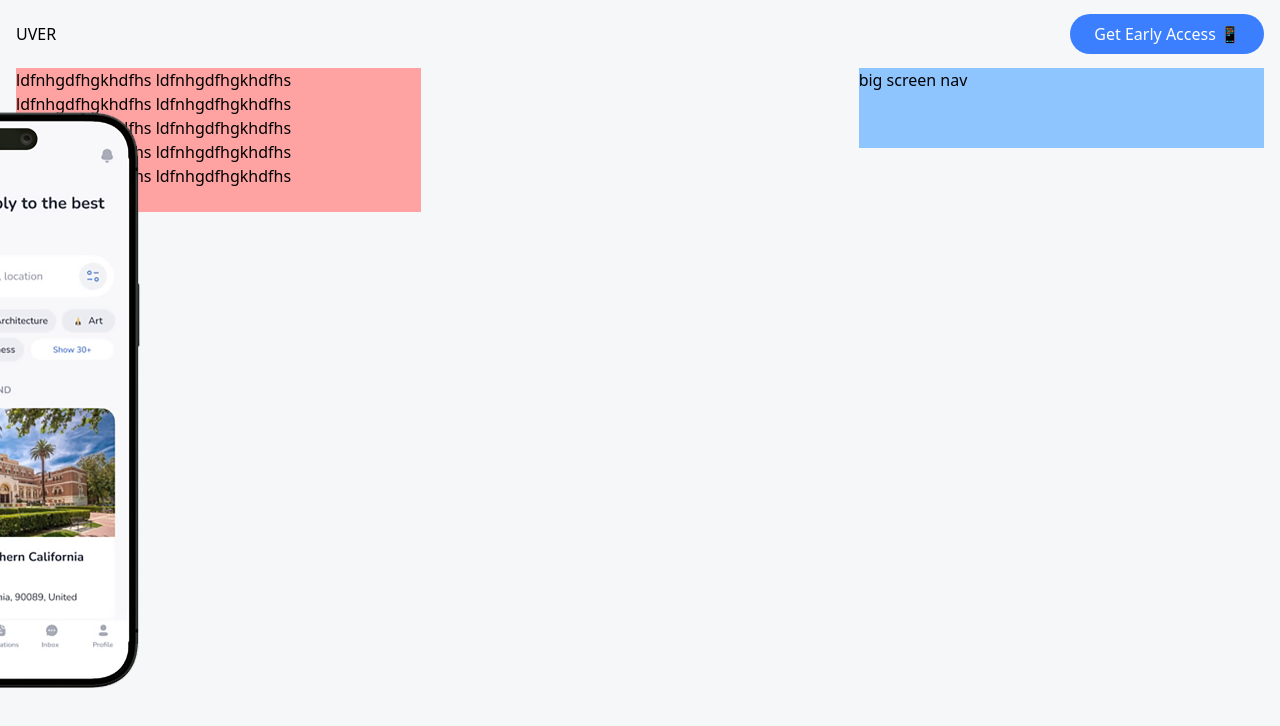
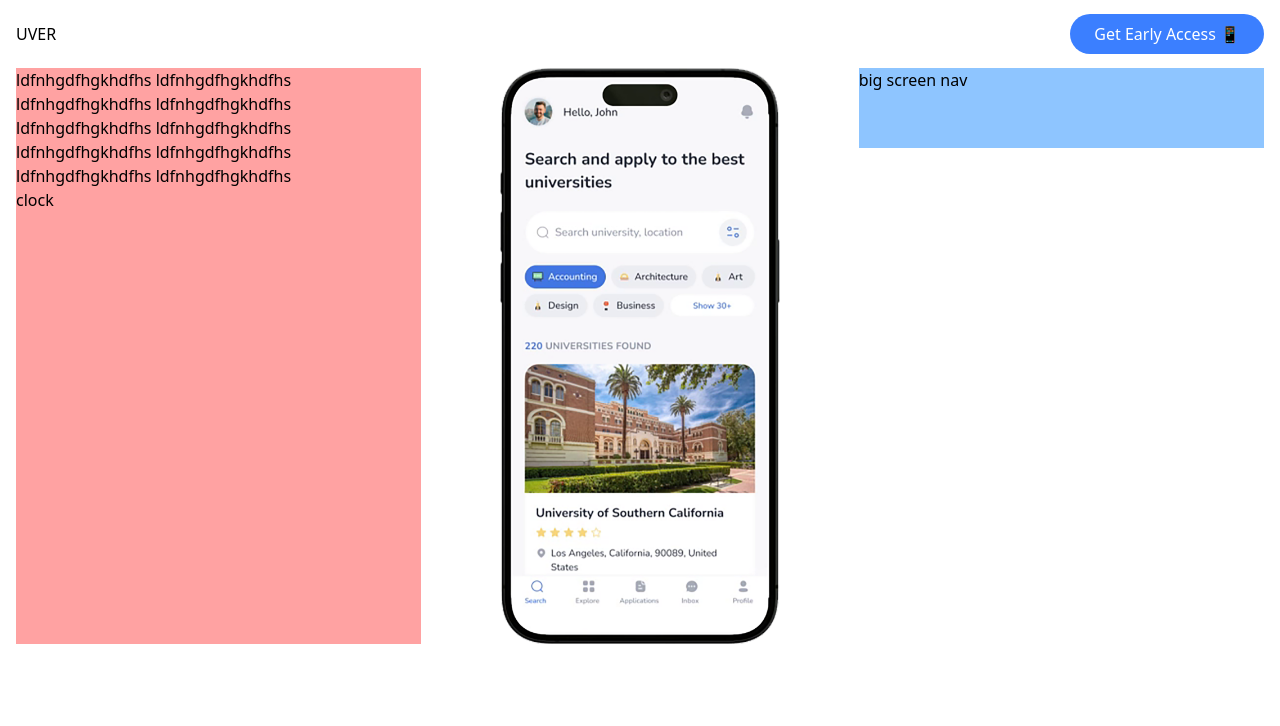
Before and after one commit to 98zam98/university_website, a React (Vite) app: page / in a window 1280 px wide. Shown: the top 726 px of the page. Built offline with nearby package versions, Linux system fonts and the light colour scheme.

Commit message:
applied some fixes

```diff
--- a/src/App.jsx
+++ b/src/App.jsx
@@ -29,6 +29,7 @@ export default function App() {
             <Ad />
           </Suspense>
         </ErrorBoundary>
+
         <ErrorBoundary>
           <Suspense fallback={<Loading />}>
             <AboutUs />
--- a/src/components/FolderShaped.jsx
+++ b/src/components/FolderShaped.jsx
@@ -12,7 +12,7 @@ const FolderShaped = ({ children, bgColor = null, borderColor = null }) => {
                 }}
             ></div>
             <div
-                className={` bg-cover bg-center rounded-4xl bg-${bgColor ?? (borderColor ?? defaultColor)}  w-full flex-1 ${borderColor ? ` border-${borderColor}    border-6 ` : ""}  `}
+                className={` bg-cover bg-center rounded-4xl bg-${defaultColor}  bg-${bgColor ?? (borderColor ?? defaultColor)}  w-full flex-1 border-blue-500  ${borderColor ? ` border-${borderColor}    border-6 ` : ""}  `}
             >
                 {children}
             </div>
--- a/src/components/PhoneMoving.jsx
+++ b/src/components/PhoneMoving.jsx
@@ -10,7 +10,8 @@ const PhoneMoving = ({ posFlag }) => {
     return (
         <div
             style={style}
-            className={` absolute  ${posFlag ? "top-2/5 " : " top-4/12"}   left-${posFlag ? "4/6" : "10/12"}  md:top-1/4 lg:top-1/2 md:left-${posFlag ? "1/2" : "10/12"} -translate-x-1/2 -translate-y-1/2 w-22 md:w-50 lg:w-72 `}
+            // className={` absolute  ${posFlag ? "top-2/5 " : " top-4/12"}   ${posFlag ? "left-4/6" : "left-10/12"}  md:top-1/4 lg:top-1/2 ${posFlag ? "md:left-1/2" : "md:left-10/12"} -translate-x-1/2 -translate-y-1/2 w-22 md:w-50 lg:w-72 `}
+            className={` w-22 md:w-50 lg:w-72 `}
         >
             <img
                 className={` object-cover  transform transition duration-500
--- a/src/components/TwoLineHeader.jsx
+++ b/src/components/TwoLineHeader.jsx
@@ -1,9 +1,9 @@
 import React from 'react'
 
 const TwoLineHeader = ({ line1, line2 }) => {
-    const cls = ' text-3xl md:text-5xl  lg:text-8xl ';
+    const cls = ' text-3xl md:text-5xl  lg:text-7xl ';
     return (
-        <div className=' mb-7 md:mb-12 lg:mb-20 ' >
+        <div className=' mb-7 md:mb-12 lg:mb-20  ' >
             <h1 className={cls} >{line1}</h1>
             <h1 className={cls + ' ml-16 md:ml-40 '} >{line2}</h1>
         </div>
--- a/src/screens/Ad.jsx
+++ b/src/screens/Ad.jsx
@@ -13,7 +13,7 @@ import desktopImg2 from "../assets/img/place_holder_1024_x_2048.png";
 
 const Ad = () => {
   return (
-    <div className=' overflow-hidden  w-screen  bg-0'>
+    <div className=' overflow-hidden  w-screen h-fit pb-96 md:pb-0 bg-0'>
       <div className=' flex items-center justify-end py-9  ' >
         <AppearingText
           isH2={true}
@@ -21,7 +21,7 @@ const Ad = () => {
         />
       </div>
 
-      <div className='container mx-auto px-2 md:px-4 grid grid-cols-1 md:grid-cols-3 gap-4 ' >
+      <div className='container mx-auto px-2 md:px-4 grid grid-cols-1 md:grid-cols-3 md:gap-4 ' >
         <div className='col-span-2 grid grid-cols-1 md:grid-cols-2  gap-4 ' >
           {
             [
@@ -51,7 +51,7 @@ const Ad = () => {
           }
         </div>
 
-        <div className=' py-9  flex justify-center  ' >
+        <div className=' py-9  flex justify-center h-full  ' >
           <FolderShaped
           borderColor={4}
           >
--- a/src/screens/Explore.jsx
+++ b/src/screens/Explore.jsx
@@ -27,7 +27,7 @@ const Explore = () => {
   return (
     <div className=' overflow-hidden  min-h-screen w-screen  bg-2 pt-52  relative '>
       <div className=' container mx-auto px-2 lg:px-4 grid grid-cols-6 gap-4 ' >
-        <div className='col-span-5 lg:col-span-1  mt-4'>
+        <div className='col-span-4 lg:col-span-1  mt-4'>
           <NameArr
             isNav={true}
             arr={navArr}
@@ -36,6 +36,7 @@ const Explore = () => {
             textColor={0}
           />
         </div>
+        <div className=" lg:hidden col-span-2 flex justify-center items-center "><PhoneMoving posFlag={false} /></div>
         <article className='col-span-6  lg:col-span-3 text-0 pb-48 ' >
           <TwoLineHeader
             line1={arr[selectedIndex][0]}
@@ -46,8 +47,8 @@ const Explore = () => {
             text={arr[selectedIndex][2]}
           />
         </article>
+        <div className=" hidden col-span-2 lg:flex justify-center items-center "><PhoneMoving posFlag={false} /></div>
       </div>
-      <PhoneMoving posFlag={false} />
     </div>
   )
 }
--- a/src/screens/Home.jsx
+++ b/src/screens/Home.jsx
@@ -9,7 +9,7 @@ import PhoneMoving from '../components/PhoneMoving';
 
 const Home = () => {
   return (
-    <div className='overflow-hidden h-screen w-screen   bg-1 relative' >
+    <div className=' min-h-screen w-screen   bg-0 relative' >
 
 
       <div className='container mx-auto px-2 md:px-4' >
@@ -26,9 +26,9 @@ const Home = () => {
           />
         </div>
 
-        <div className="grid grid-cols-2 md:grid-cols-3 gap-4">
+        <div className="grid grid-cols-5 md:grid-cols-3 gap-4">
 
-          <div className="bg-red-300 ">
+          <div className="bg-red-300 col-span-3 md:col-span-1 ">
             <div className=' '>
               <AppearingText
                 text={"   ldfnhgdfhgkhdfhs  ldfnhgdfhgkhdfhs  ldfnhgdfhgkhdfhs  ldfnhgdfhgkhdfhs  ldfnhgdfhgkhdfhs  ldfnhgdfhgkhdfhs  ldfnhgdfhgkhdfhs  ldfnhgdfhgkhdfhs  ldfnhgdfhgkhdfhs  ldfnhgdfhgkhdfhs "}
@@ -37,7 +37,8 @@ const Home = () => {
             </div>
           </div>
 
-          <div className="  "></div>
+
+          <div className="  flex justify-center items-center col-span-2 md:col-span-1 "><PhoneMoving posFlag={true} /></div>
 
           <nav className="bg-blue-300 h-20 hidden md:block">big screen nav</nav>
         </div>
@@ -47,7 +48,6 @@ const Home = () => {
 
 
 
-      <PhoneMoving posFlag={true} />
     </div>
   )
 }
```
